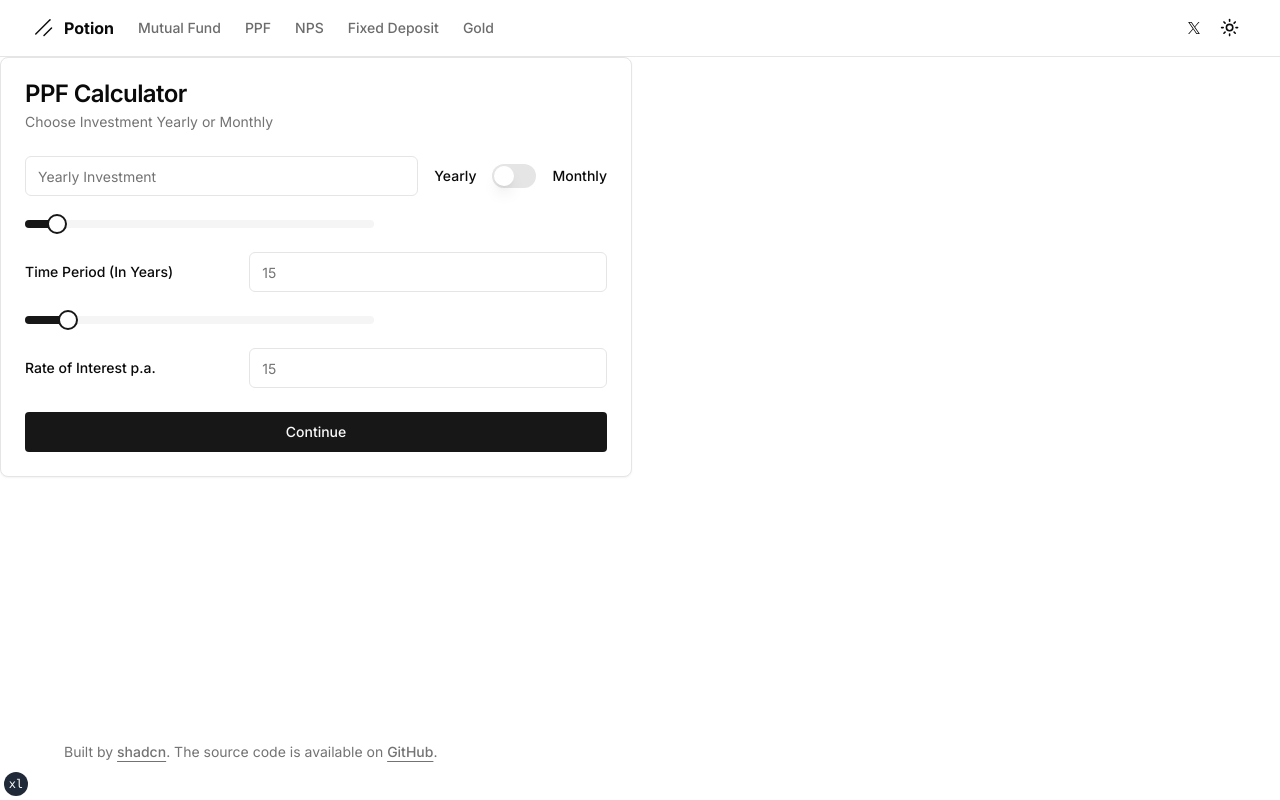
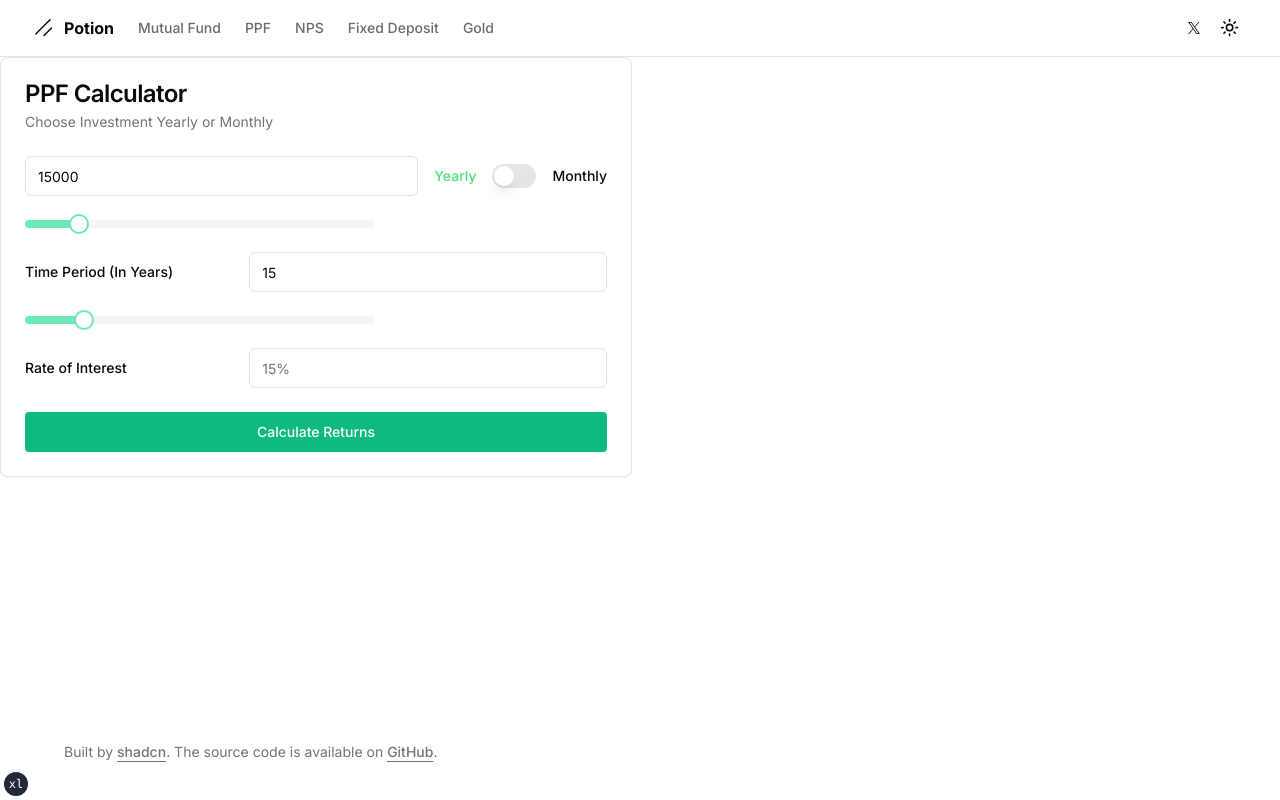
Before and after one commit to AbhikshaGoel/money-groww, a Next.js app: page /ppf in a window 1280 px wide. Built offline with nearby package versions, Linux system fonts and the light colour scheme.

Commit message:
Changed color for the calculator inisde ui components

```diff
--- a/app/ppf/page.tsx
+++ b/app/ppf/page.tsx
@@ -34,6 +34,21 @@ import { Slider } from "@/components/ui/slider";
 import { cn } from "@/lib/utils";
 
 const PPFCalculator = () => {
+  const [isYearly, setIsYearly] = useState(true);
+  const [amount, setAmount] = useState(15000);
+  const [timePeriod, setTimePeriod] = useState(15);
+
+  const toggleFrequency = () => {
+    setIsYearly(!isYearly);
+  };
+  const handleAmountSlider = (amount: React.SetStateAction<number>[]) => {
+    setAmount(amount[0]);
+  };
+
+  const handleInterestSlider = (interest: React.SetStateAction<number>[]) => {
+    setTimePeriod(interest[0]);
+  };
+
   return (
     <div className="grid gap-4 sm:grid-cols-2 xl:grid-cols-2">
       <Card>
@@ -43,13 +58,31 @@ const PPFCalculator = () => {
         </CardHeader>
         <CardContent className="grid gap-6">
           <div className="flex items-center space-x-2 md:space-x-4">
-            <Input id="name" placeholder="Yearly Investment" />
-            <Label htmlFor="airplane-mode">Yearly</Label>
-            <Switch id="investment-mode" />
-            <Label htmlFor="airplane-mode">Monthly</Label>
+            <Input
+              id="investment-amount"
+              type="number"
+              placeholder={
+                isYearly ? "Yearly Investment" : "Monthly Investment"
+              }
+              value={amount}
+            />
+            <Label
+              className={isYearly ? `text-green-400` : ``}
+              htmlFor="investment-mode"
+            >
+              Yearly
+            </Label>
+            <Switch id="investment-mode" onCheckedChange={toggleFrequency} />
+            <Label
+              className={isYearly ? `` : `text-green-400`}
+              htmlFor="investment-mode"
+            >
+              Monthly
+            </Label>
           </div>
           <Slider
-            defaultValue={[10000]}
+            onValueChange={handleAmountSlider}
+            defaultValue={[20000]}
             max={150000}
             step={1000}
             className="w-[60%]"
@@ -58,18 +91,26 @@ const PPFCalculator = () => {
             <Label className="w-[60%]" htmlFor="number">
               Time Period (In Years)
             </Label>
-            <Input id="time-period" placeholder="15" />
+            <Input id="time-period" placeholder="15" value={timePeriod} />
           </div>
-          <Slider defaultValue={[10]} max={100} step={1} className="w-[60%]" />
+          <Slider
+            onValueChange={handleInterestSlider}
+            defaultValue={[15]}
+            max={100}
+            step={1}
+            className="w-[60%]"
+          />
           <div className="flex items-center space-x-2 md:space-x-4">
             <Label className="w-[60%]" htmlFor="number">
-              Rate of Interest p.a.
+              Rate of Interest
             </Label>
-            <Input id="time-period" placeholder="15" />
+            <Input id="time-period" placeholder="15%" />
           </div>
         </CardContent>
         <CardFooter>
-          <Button className="w-full">Continue</Button>
+          <Button variant={"emerald"} className="w-full">
+            Calculate Returns
+          </Button>
         </CardFooter>
       </Card>
     </div>
--- a/components/ui/button.tsx
+++ b/components/ui/button.tsx
@@ -1,8 +1,8 @@
-import * as React from "react"
-import { Slot } from "@radix-ui/react-slot"
-import { cva, type VariantProps } from "class-variance-authority"
+import * as React from "react";
+import { Slot } from "@radix-ui/react-slot";
+import { cva, type VariantProps } from "class-variance-authority";
 
-import { cn } from "@/lib/utils"
+import { cn } from "@/lib/utils";
 
 const buttonVariants = cva(
   "inline-flex items-center justify-center rounded-sm text-sm font-medium ring-offset-background transition-colors focus-visible:outline-none focus-visible:ring-2 focus-visible:ring-ring focus-visible:ring-offset-2 disabled:pointer-events-none disabled:opacity-50",
@@ -18,6 +18,7 @@ const buttonVariants = cva(
           "bg-secondary text-secondary-foreground hover:bg-secondary/80",
         ghost: "hover:bg-accent hover:text-accent-foreground",
         link: "text-primary underline-offset-4 hover:underline",
+        emerald: "bg-emerald-500 hover:bg-emerald-600 text-primary-foreground",
       },
       size: {
         default: "h-10 px-4 py-2",
@@ -31,26 +32,26 @@ const buttonVariants = cva(
       size: "default",
     },
   }
-)
+);
 
 export interface ButtonProps
   extends React.ButtonHTMLAttributes<HTMLButtonElement>,
     VariantProps<typeof buttonVariants> {
-  asChild?: boolean
+  asChild?: boolean;
 }
 
 const Button = React.forwardRef<HTMLButtonElement, ButtonProps>(
   ({ className, variant, size, asChild = false, ...props }, ref) => {
-    const Comp = asChild ? Slot : "button"
+    const Comp = asChild ? Slot : "button";
     return (
       <Comp
         className={cn(buttonVariants({ variant, size, className }))}
         ref={ref}
         {...props}
       />
-    )
+    );
   }
-)
-Button.displayName = "Button"
+);
+Button.displayName = "Button";
 
-export { Button, buttonVariants }
+export { Button, buttonVariants };
--- a/components/ui/slider.tsx
+++ b/components/ui/slider.tsx
@@ -1,9 +1,9 @@
-"use client"
+"use client";
 
-import * as React from "react"
-import * as SliderPrimitive from "@radix-ui/react-slider"
+import * as React from "react";
+import * as SliderPrimitive from "@radix-ui/react-slider";
 
-import { cn } from "@/lib/utils"
+import { cn } from "@/lib/utils";
 
 const Slider = React.forwardRef<
   React.ElementRef<typeof SliderPrimitive.Root>,
@@ -18,11 +18,11 @@ const Slider = React.forwardRef<
     {...props}
   >
     <SliderPrimitive.Track className="relative h-2 w-full grow overflow-hidden rounded-full bg-secondary">
-      <SliderPrimitive.Range className="absolute h-full bg-primary" />
+      <SliderPrimitive.Range className="bg-emerald-300 absolute h-full " />
     </SliderPrimitive.Track>
-    <SliderPrimitive.Thumb className="block h-5 w-5 rounded-full border-2 border-primary bg-background ring-offset-background transition-colors focus-visible:outline-none focus-visible:ring-2 focus-visible:ring-ring focus-visible:ring-offset-2 disabled:pointer-events-none disabled:opacity-50" />
+    <SliderPrimitive.Thumb className="block h-5 w-5 rounded-full border-2 border-emerald-300 bg-background ring-offset-background transition-colors focus-visible:outline-none focus-visible:ring-2 focus-visible:ring-emerald-300 focus-visible:ring-offset-2 disabled:pointer-events-none disabled:opacity-50" />
   </SliderPrimitive.Root>
-))
-Slider.displayName = SliderPrimitive.Root.displayName
+));
+Slider.displayName = SliderPrimitive.Root.displayName;
 
-export { Slider }
+export { Slider };
--- a/components/ui/switch.tsx
+++ b/components/ui/switch.tsx
@@ -1,9 +1,9 @@
-"use client"
+"use client";
 
-import * as React from "react"
-import * as SwitchPrimitives from "@radix-ui/react-switch"
+import * as React from "react";
+import * as SwitchPrimitives from "@radix-ui/react-switch";
 
-import { cn } from "@/lib/utils"
+import { cn } from "@/lib/utils";
 
 const Switch = React.forwardRef<
   React.ElementRef<typeof SwitchPrimitives.Root>,
@@ -11,7 +11,7 @@ const Switch = React.forwardRef<
 >(({ className, ...props }, ref) => (
   <SwitchPrimitives.Root
     className={cn(
-      "peer inline-flex h-[24px] w-[44px] shrink-0 cursor-pointer items-center rounded-full border-2 border-transparent transition-colors focus-visible:outline-none focus-visible:ring-2 focus-visible:ring-ring focus-visible:ring-offset-2 focus-visible:ring-offset-background disabled:cursor-not-allowed disabled:opacity-50 data-[state=checked]:bg-primary data-[state=unchecked]:bg-input",
+      "peer inline-flex h-[24px] w-[44px] shrink-0 cursor-pointer items-center rounded-full border-2 border-transparent transition-colors focus-visible:outline-none focus-visible:ring-2 focus-visible:ring-ring focus-visible:ring-offset-2 focus-visible:ring-offset-background disabled:cursor-not-allowed disabled:opacity-50 data-[state=checked]:bg-emerald-300 data-[state=unchecked]:bg-input",
       className
     )}
     {...props}
@@ -23,7 +23,7 @@ const Switch = React.forwardRef<
       )}
     />
   </SwitchPrimitives.Root>
-))
-Switch.displayName = SwitchPrimitives.Root.displayName
+));
+Switch.displayName = SwitchPrimitives.Root.displayName;
 
-export { Switch }
+export { Switch };
```
